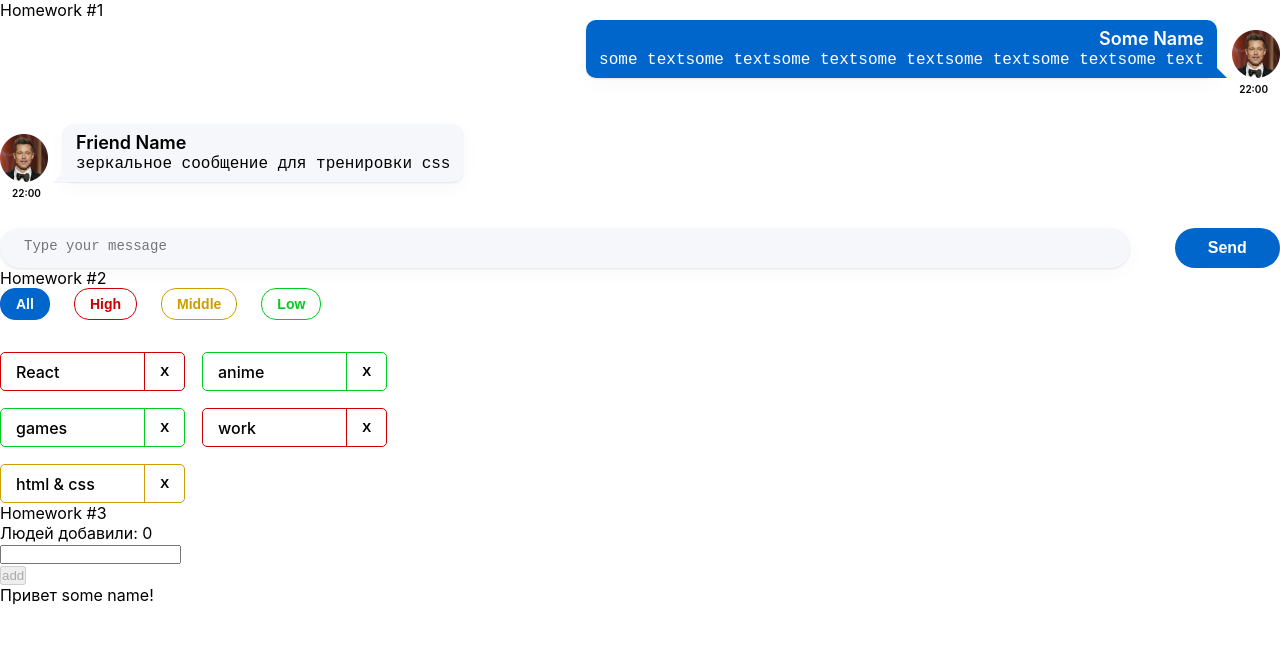
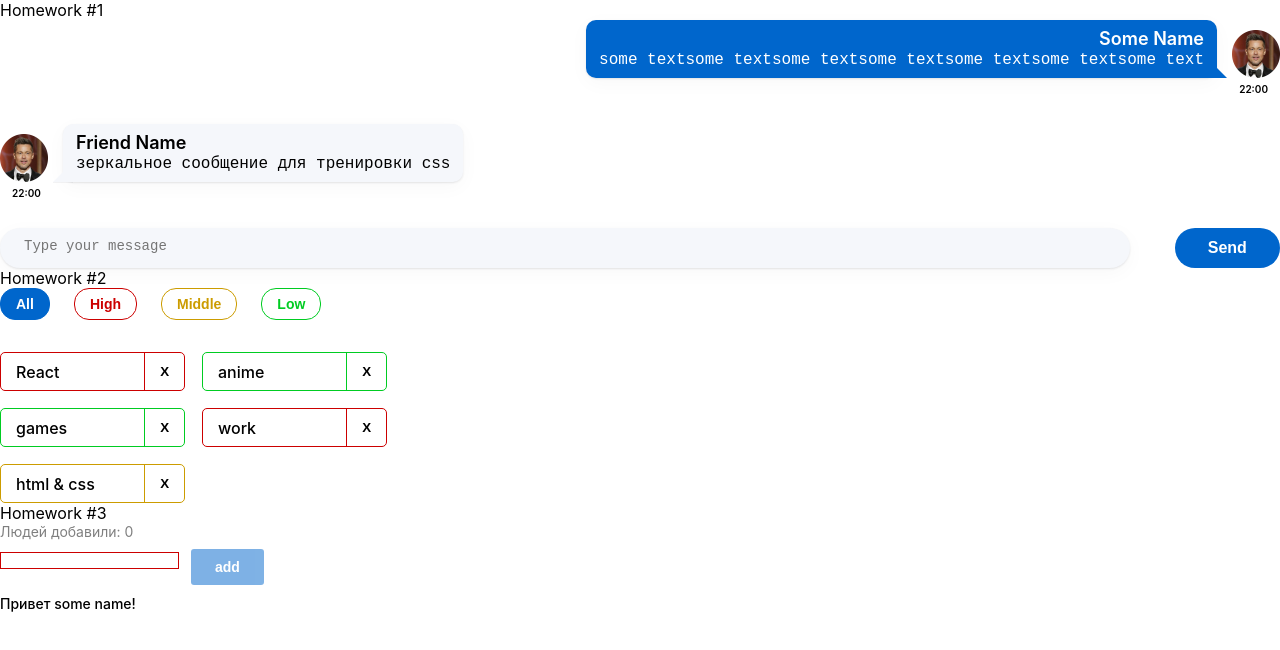
Before and after one commit to Ristretto1/Ignat_Tasks, a React (Create React App) app: page /#/pre-junior in a window 1280 px wide. Shown: the top 650 px of the page. Built offline with nearby package versions, Linux system fonts and the light colour scheme.

Commit message:
unit 3 styles

```diff
--- a/src/s2-homeworks/hw03/Greeting.module.css
+++ b/src/s2-homeworks/hw03/Greeting.module.css
@@ -2,34 +2,71 @@
 }
 
 .inputAndButtonContainer {
+	display: flex;
+	gap: 12px;
 }
 
 .error {
+	font-size: 14px;
+	line-height: 17px;
+	color: #cc0000;
+	margin-top: 7px;
 }
 
 .input {
+	border: 1px solid #d1d1d1;
+	border-radius: 5px;
+	height: 36px;
+	width: 372px;
+	padding: 8px 12px;
+	font-weight: 500;
+	font-size: 16px;
+	line-height: 20px;
 }
 
 .input:focus {
+	outline: none;
 }
 
 .errorInput {
+	border: 1px solid #cc0000;
 }
 
 .button {
+	text-align: center;
+	padding: 5px 24px;
+	height: 36px;
+	background: #0066cc;
+	border-radius: 3px;
+	color: #ffffff;
+	border: none;
+	font-weight: 600;
+	font-size: 14px;
+	line-height: 20px;
 }
 
-.button:focus {
+.button:hover:not(:disabled) {
+	filter: brightness(1.1);
 }
 
 .button:active {
+	filter: brightness(1.3);
 }
 
 .button:disabled {
+	opacity: 0.5;
 }
 
 .text {
+	margin-bottom: 9px;
+	font-size: 14px;
+	line-height: 17px;
+	color: rgba(0, 0, 0, 0.5);
 }
 
 .greeting {
+	font-weight: 500;
+	font-size: 14px;
+	line-height: 17px;
+	margin-top: 10px;
 }
```
